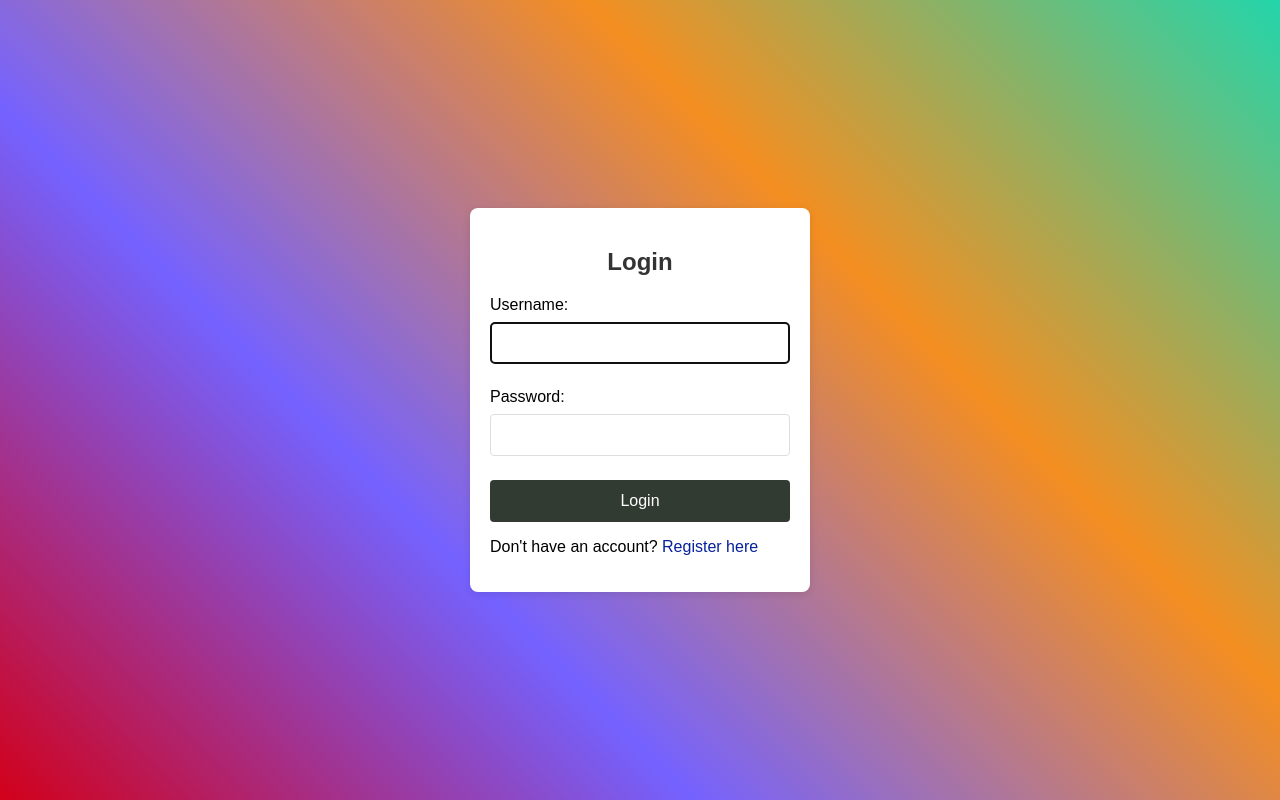
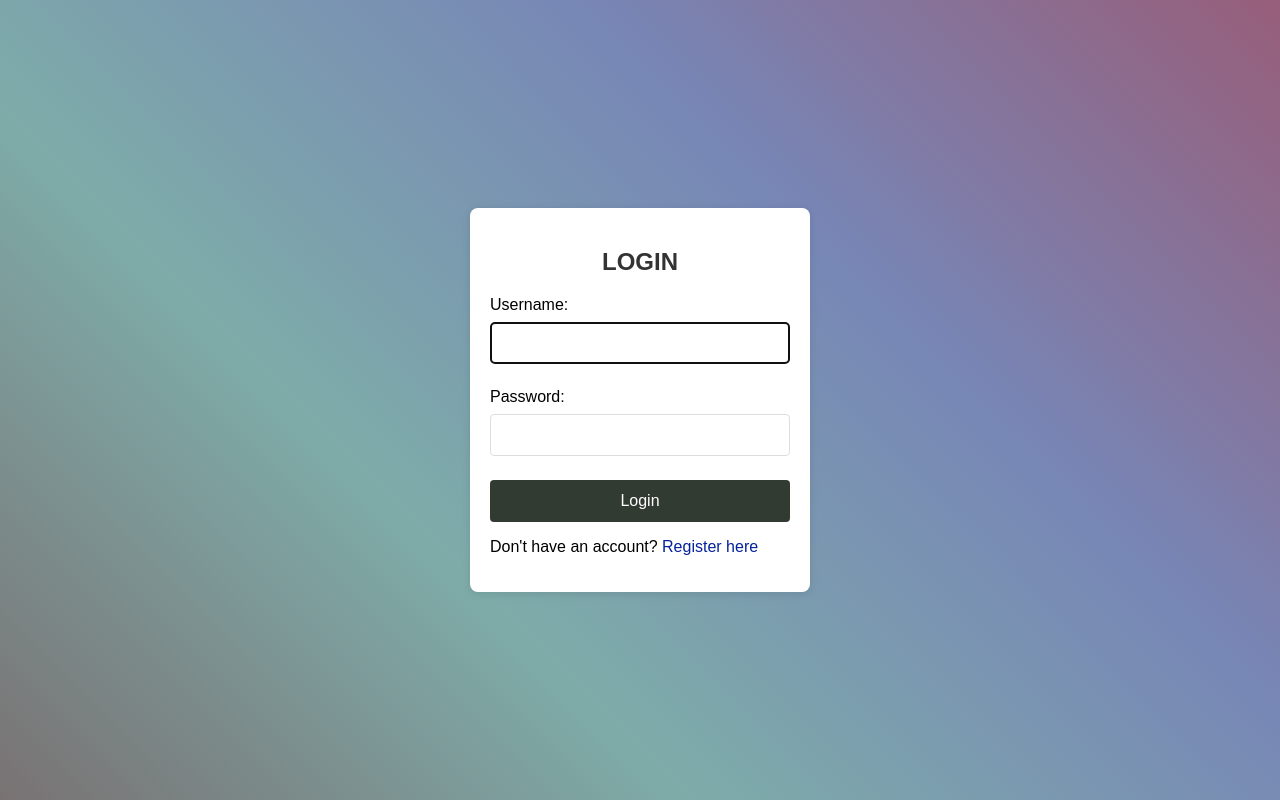
Before and after one commit to Muhammedyaseen2417/nov4waklytask, a Django app: page /contacts/login/ in a window 1280 px wide. Run offline with Django 4.2, Linux system fonts and the light colour scheme.

Commit message:
new commit

```diff
--- a/phone_number_saver/contacts/templates/contacts/add_contact.html
+++ b/phone_number_saver/contacts/templates/contacts/add_contact.html
@@ -118,7 +118,7 @@ h2 {
     </style>
 
     <div class="container">
-        <h2>Add New Contact</h2>
+        <h2>ADD A NEW CONTACT</h2>
 
         <form method="POST">
             {% csrf_token %}
--- a/phone_number_saver/contacts/templates/contacts/contact_list.html
+++ b/phone_number_saver/contacts/templates/contacts/contact_list.html
@@ -12,7 +12,7 @@
 
 body {
     font-family: Arial, sans-serif;
-    background: linear-gradient(45deg,#d2001a,#7462ff,#f48e21,#23d5ab);
+    background: linear-gradient(45deg,#123e77,#2a2835,#2a3368,#fcfffe);
     animation: color 12s ease-in-out infinite;
     margin: 0;
     padding: 0;
--- a/phone_number_saver/contacts/templates/contacts/login.html
+++ b/phone_number_saver/contacts/templates/contacts/login.html
@@ -12,7 +12,7 @@
 
 body {
     font-family: Arial, sans-serif;
-    background: linear-gradient(45deg,#d2001a,#7462ff,#f48e21,#23d5ab);
+    background: linear-gradient(45deg,#797273,#7eaca9,#7786b6,#975e7a);
     animation: color 12s ease-in-out infinite;
     margin: 0;
     padding: 0;
@@ -92,7 +92,7 @@ a:hover {
     </style>
 
     <div class="form-container">
-        <h2>Login</h2>
+        <h2>LOGIN</h2>
 
         {% if messages %}
             <div class="messages">
```
Also changed, not shown: phone_number_saver/db.sqlite3, 14 other files.
